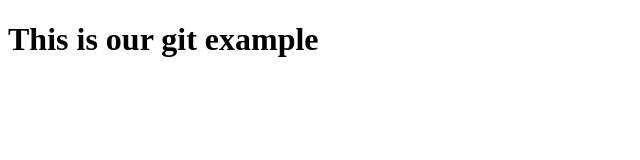
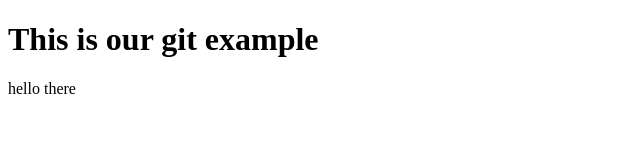
Before and after one commit to Lemonny3663/git-example, a plain HTML site: page Index.html in a window 1280 px wide. Shown: the full height of the page, 0-640 px from the left. Drawn offline with Linux system fonts and the light colour scheme.

```diff
--- a/Index.html
+++ b/Index.html
@@ -2,9 +2,10 @@
 <html>
 <head>
 	<meta charset="utf-8">
-	<title></title>
+	<title>Respository practice</title>
 </head>
 <body>
 <h1>This is our git example</h1>
+<p>hello there<p>
 </body>
 </html>
```
